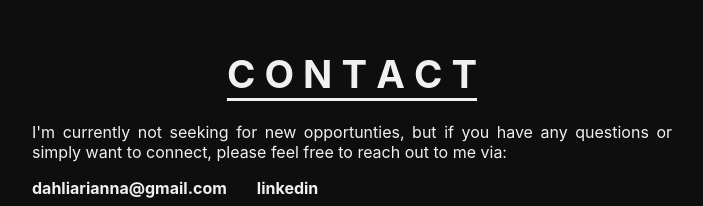
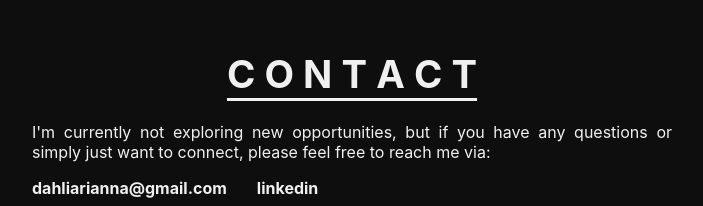
Before and after one commit to dahliarianna/arianna-portfolio1, a React (Create React App) app: page / in a window 1280 px wide. Shown: the part 1975-2181 px from the top of the page, without its empty margins (288-991 px from the left). Built offline with nearby package versions, Linux system fonts and the light colour scheme.

Commit message:
contact updated

```diff
--- a/src/Version2.js
+++ b/src/Version2.js
@@ -118,9 +118,9 @@ function App() {
           <h1> C O N T A C T</h1>
           {console.log(`contact is in view, ${contactView}`)}
           <p>
-            I'm currently not seeking for new opportunties, but if you have any
-            questions or simply want to connect, please feel free to reach out
-            to me via:
+            I'm currently not exploring new opportunities, but if you have any
+            questions or simply just want to connect, please feel free to reach
+            me via:
           </p>
           <div className="socials">
             <p>dahliarianna@gmail.com</p>
```
